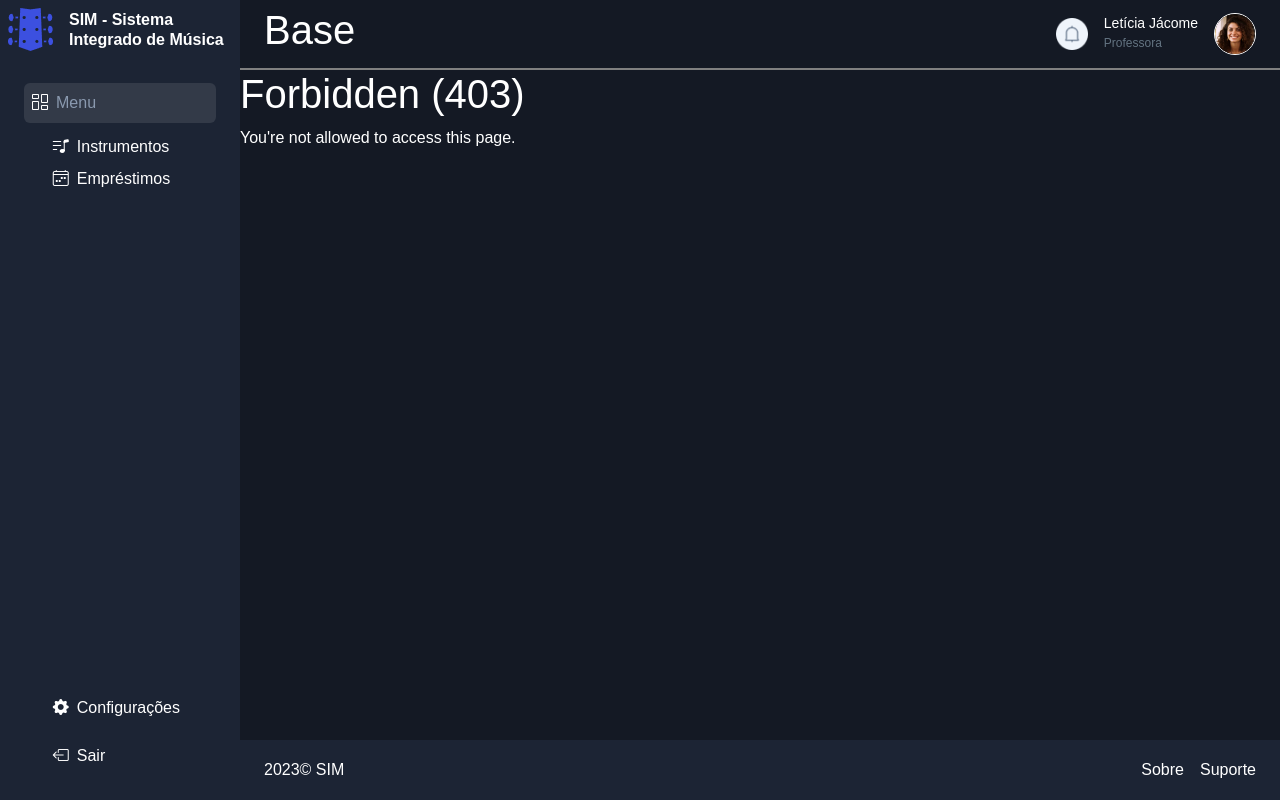
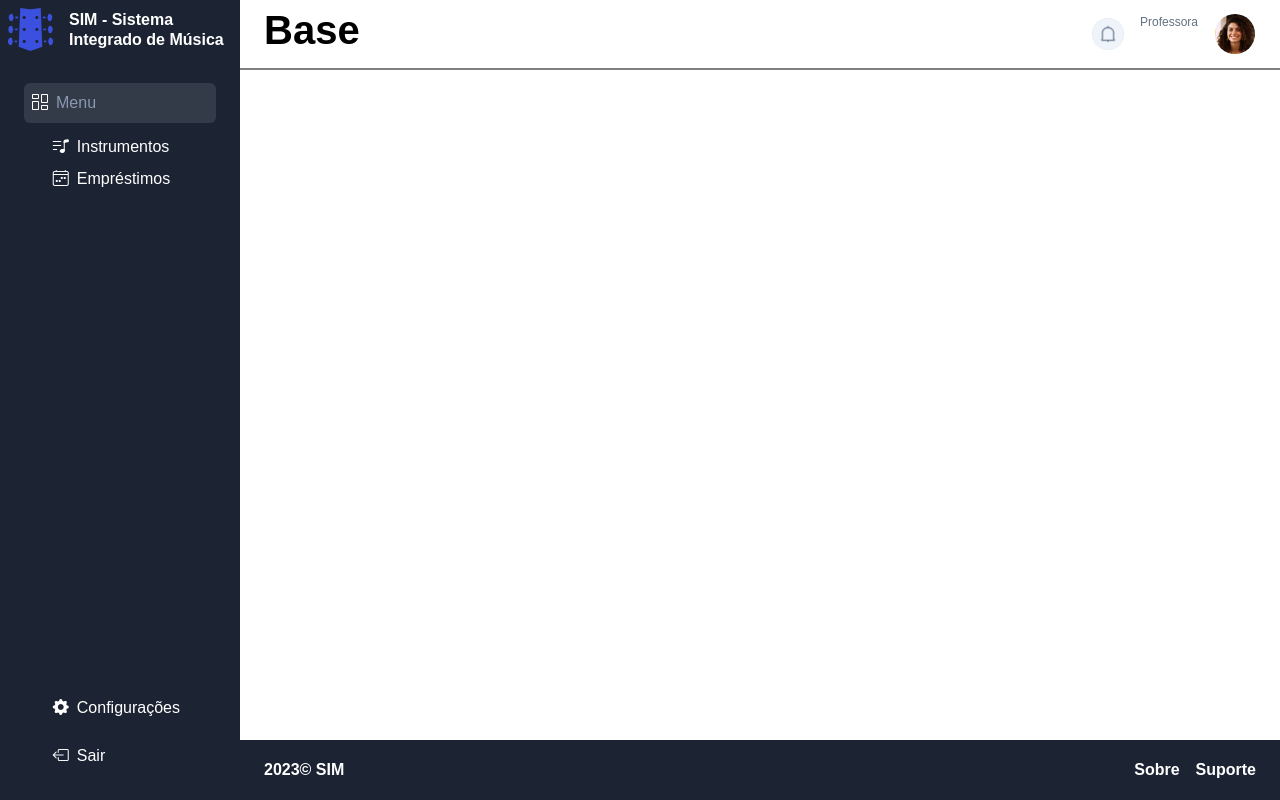
Before and after one commit to DamiaoFilho/Integrador---SIM, a Django app: template sim/templates/403.html in a window 1280 px wide. Run offline with Django 4.2, Linux system fonts and the light colour scheme; the template is opened without the code that fills it, so the values that code supplies are empty; some libraries are stand-ins or nearby versions.

Commit message:
template base

```diff
--- a/sim/static/css/project.css
+++ b/sim/static/css/project.css
@@ -16,7 +16,6 @@ body{
   color: #FFFFFF;
   min-height: 100vh;
   margin: 0;
-  background-color: #141924;
 }
 .alert-debug {
   color: black;
@@ -113,6 +112,13 @@ nav{
   height: 70px;
   color: black;
 }
+.navbarhori h1{
+  color: black;
+  font-weight: bold;
+}
+.navbarhori p{
+  color: black
+}
 
 .horititle{
   margin-left: 24px;
@@ -193,6 +199,7 @@ footer{
 
 footer p{
   margin-bottom: 0;
+  font-weight: bold;
 }
 
 .copyright{
--- a/sim/templates/base.html
+++ b/sim/templates/base.html
@@ -122,7 +122,7 @@
         <img src="{% static '\images\icons\bell.png' %}" alt="">
       </div>
       <div class="name">
-        <span><p id="username">Letícia Jácome</p></span>
+        <span><p id="username">{{ request.user.username }}</p></span>
         <span><p id="function">Professora</p></span>
       </div>
       <div id="profile">
```
